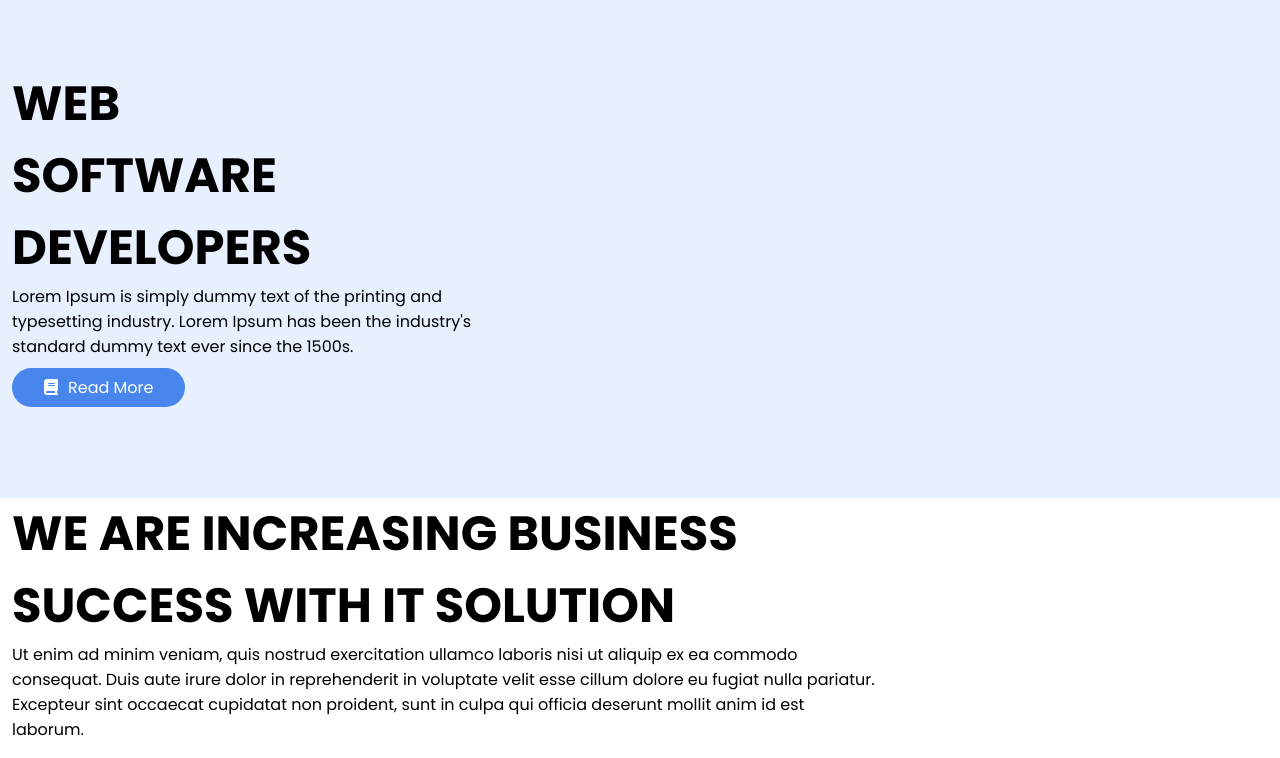
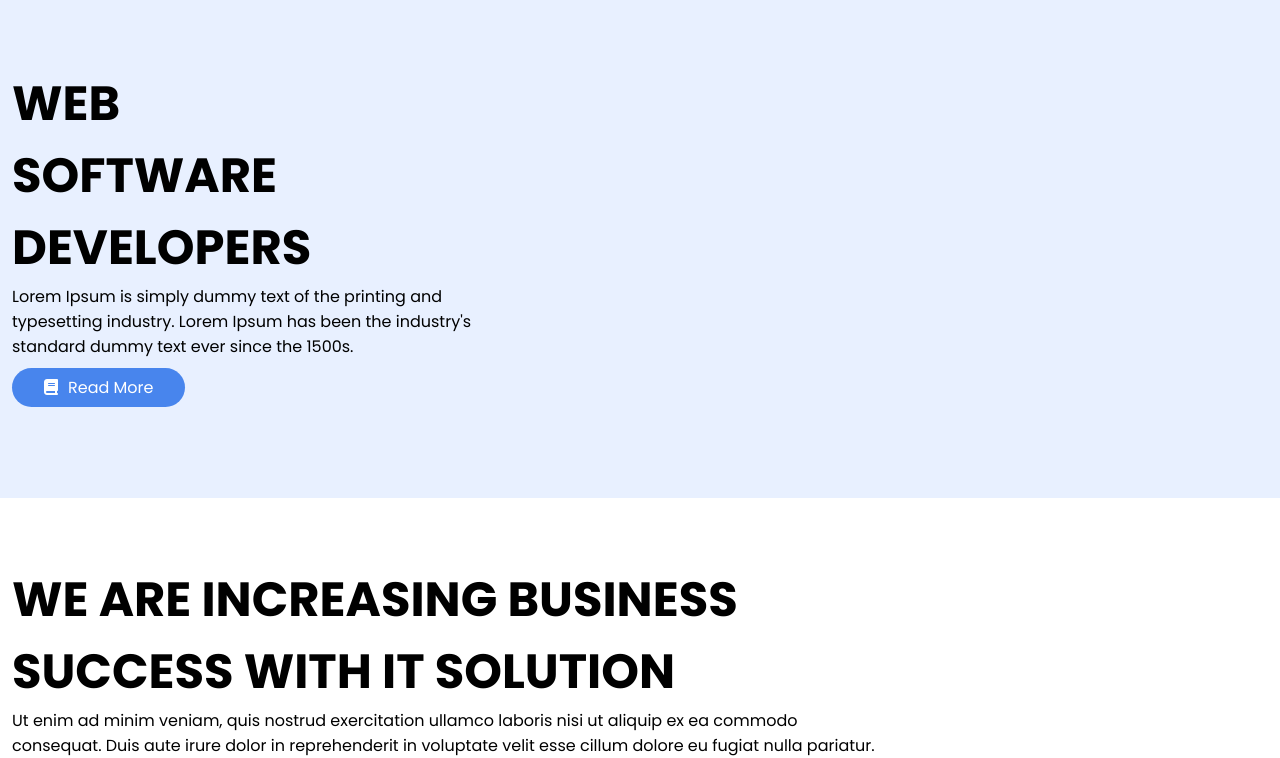
Before and after one commit to Shobhan09/project_two, a plain HTML site: page index.html in a window 1280 px wide. Shown: the part 72-830 px from the top of the page. Drawn offline with Linux system fonts and the light colour scheme.

Commit message:
Project Two

```diff
--- a/style.css
+++ b/style.css
@@ -76,6 +76,7 @@ header img{
     line-height: 72px;
     padding-left: 12px;
     padding-right: 380px;
+    padding-top: 66px;
 }
 
 .tm-hd p{
```
